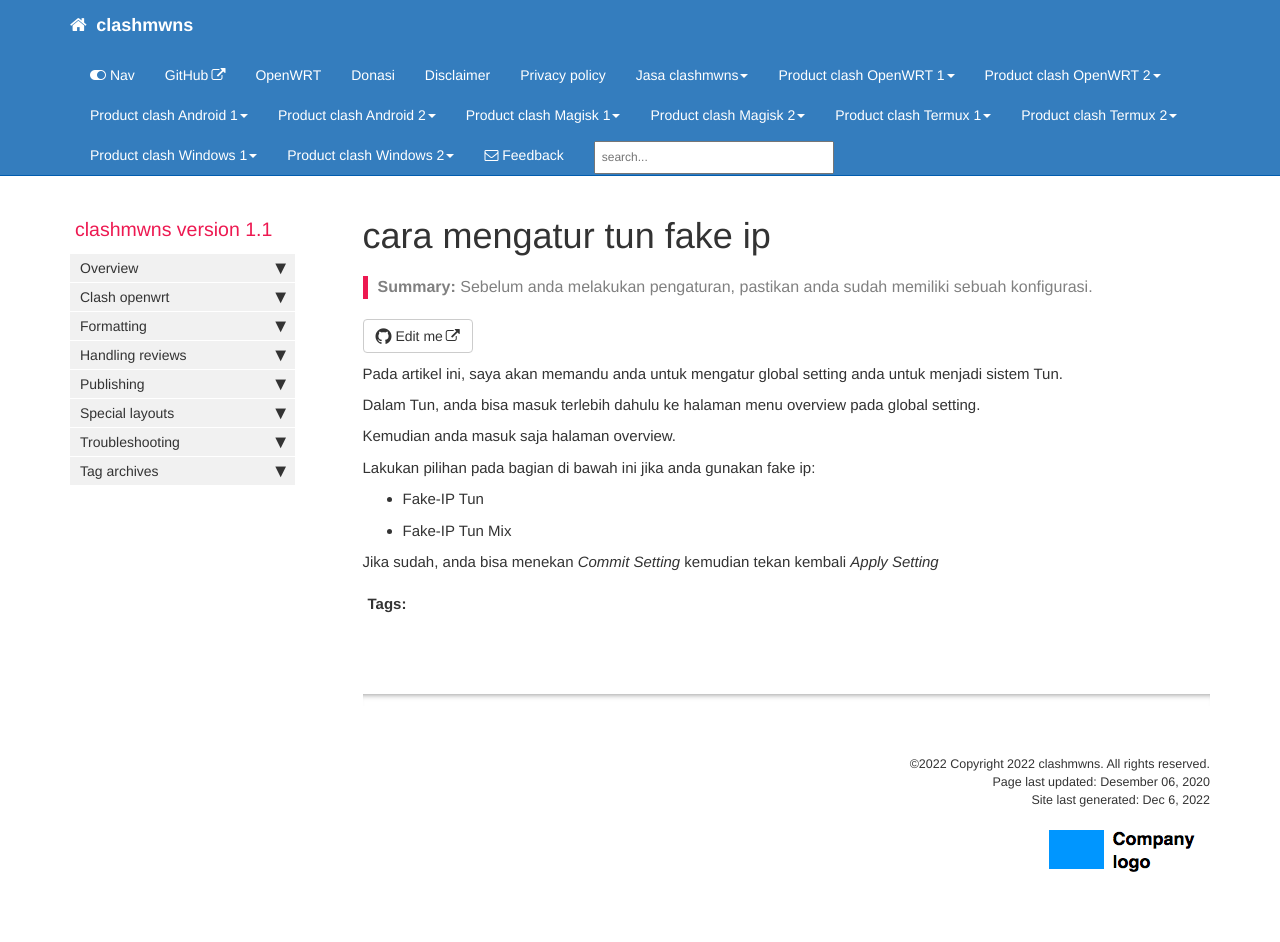
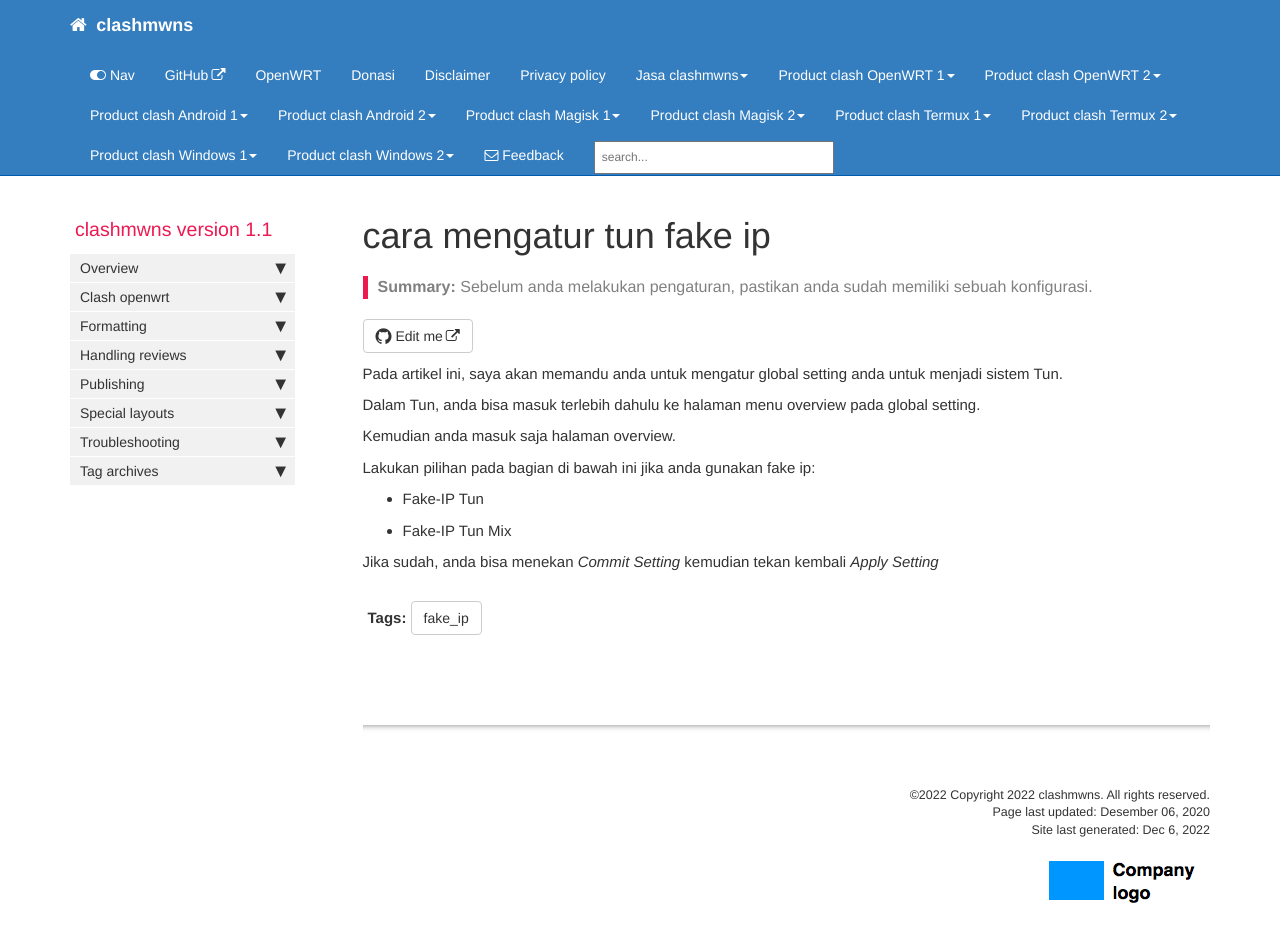
Before and after one commit to mwnsofficial/clashmwns, a Jekyll site: the page built from pages/mydoc/pengaturan_tun_fake_ip.md, in a window 1280 px wide and 979 px high. Shown: the top 942 px of the window. Built offline with Jekyll 4.4.1, drawn with Linux system fonts in a browser that asks for light colours; comment, search, counter and statistics services are not loaded.

Commit message:
Update tags.yml

```diff
--- a/_data/tags.yml
+++ b/_data/tags.yml
@@ -13,6 +13,10 @@ allowed-tags:
   - openwrt
   - install
   - forum
+  - redir_host
+  - fake_ip
+  - dns
+  - meta
   - troubleshooting
   - mobile
 
```
